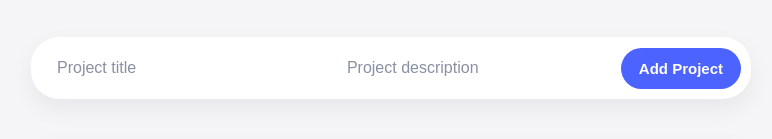
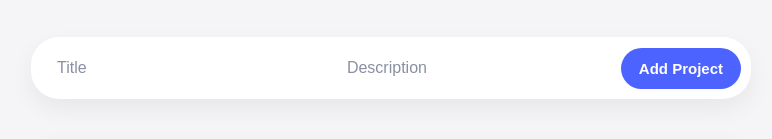
Before and after one commit to aliciabuelow/Project-Tracker-App, a React (Vite) app in the folder react-app/: page / in a window 1280 px wide. Shown: the part 144-283 px from the top of the page, without its empty margins (249-1021 px from the left). Built offline with nearby package versions, Linux system fonts and the light colour scheme.

Commit message:
Update placeholders for clarity

```diff
--- a/react-app/src/components/NewProjectForm.jsx
+++ b/react-app/src/components/NewProjectForm.jsx
@@ -42,13 +42,13 @@ export default function NewProjectForm(props) {
         <form className="new-project-form" onSubmit={handleSubmit}>
             <input
                 type="text"
-                placeholder="Project title"
+                placeholder="Title"
                 value={title}
                 onChange={(event) => setTitle(event.target.value)}
             />
             <input
                 type="text"
-                placeholder="Project description"
+                placeholder="Description"
                 value={description}
                 onChange={(event) => setDescription(event.target.value)}
             />
```
